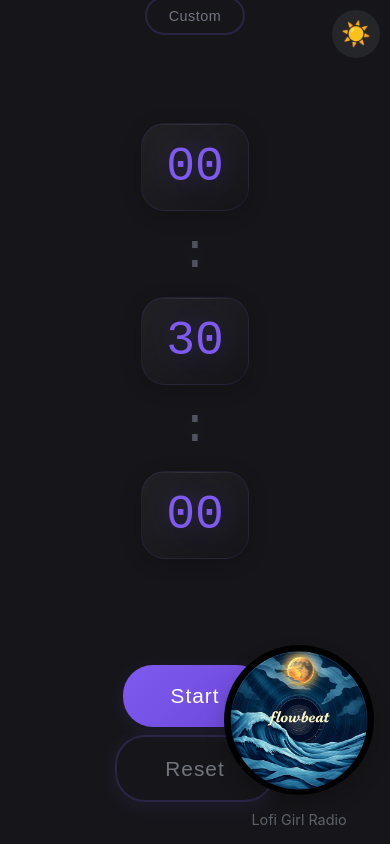
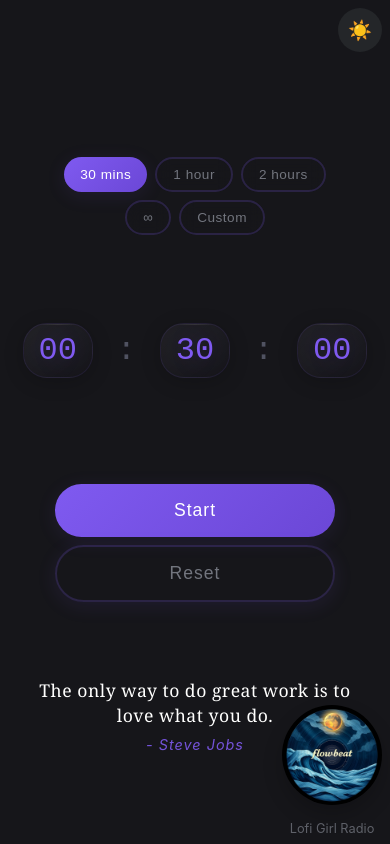
Before and after one commit to KeshariPiyush24/FlowBeat, a React (Vite) app: page / in a window 390 px wide. Built offline with nearby package versions, Linux system fonts and the light colour scheme; no server answers.

Commit message:
made the application more mobile friendly

```diff
--- a/index.html
+++ b/index.html
@@ -3,7 +3,7 @@
 
 <head>
     <meta charset="UTF-8" />
-    <meta name="viewport" content="width=device-width, initial-scale=1.0" />
+    <meta name="viewport" content="width=device-width, initial-scale=1.0, maximum-scale=1.0, user-scalable=no">
     <meta name="description"
         content="FlowBeat is a lofi radio that plays hip hop beats. It's the perfect background music for studying, working, or just relaxing.">
     <meta name="keywords"
--- a/src/components/Audio/AudioPlayer.css
+++ b/src/components/Audio/AudioPlayer.css
@@ -97,13 +97,29 @@
 
 @media (max-width: 768px) {
     .audio-player {
-        bottom: 1rem;
-        right: 1rem;
+        bottom: 0.5rem;
+        right: 0.5rem;
     }
 
     .vinyl-record {
-        width: 150px;
-        height: 150px;
+        width: 120px;
+        height: 120px;
+    }
+
+    .track-info {
+        font-size: 0.8rem;
+    }
+}
+
+@media (max-width: 480px) {
+    .vinyl-record {
+        width: 100px;
+        height: 100px;
+    }
+
+    .vinyl-record::after {
+        width: 20px;
+        height: 20px;
     }
 }
 
--- a/src/components/Layout/Container.css
+++ b/src/components/Layout/Container.css
@@ -2,15 +2,16 @@
     width: 100%;
     max-width: 1024px;
     margin: 0 auto;
-    padding: 2rem 1rem;
+    padding: 1rem;
     min-height: 100vh;
     display: flex;
     flex-direction: column;
-    gap: 2rem;
+    gap: 1rem;
 }
 
 @media (max-width: 768px) {
     .main-container {
-        padding: 1rem;
+        padding: 0.5rem;
+        gap: 0.5rem;
     }
 }
--- a/src/components/Quote/Quote.css
+++ b/src/components/Quote/Quote.css
@@ -32,11 +32,13 @@
 @media (max-width: 768px) {
     .quote {
         padding: 0.5rem;
-        width: 95%;
+        margin-top: 1rem;
     }
 
     .quote-text {
-        font-size: 1.2rem;
+        font-size: 1.1rem;
+        line-height: 1.4;
+        margin-bottom: 0.5rem;
     }
 
     .quote-author {
--- a/src/components/Theme/ThemeToggle.css
+++ b/src/components/Theme/ThemeToggle.css
@@ -31,9 +31,10 @@ body.dark-mode .theme-toggle {
 
 @media (max-width: 768px) {
     .theme-toggle {
-        position: fixed;
-        top: 10px;
-        right: 10px;
-        z-index: 1000;
+        top: 0.5rem;
+        right: 0.5rem;
+        width: 2.5rem;
+        height: 2.5rem;
+        font-size: 1.2rem;
     }
 }
--- a/src/components/Timer/Timer.css
+++ b/src/components/Timer/Timer.css
@@ -191,28 +191,48 @@ body.dark-mode .time-unit {
 
 @media (max-width: 768px) {
     .digital-clock {
-        font-size: 3rem;
-        flex-direction: column;
-        gap: 1rem;
+        font-size: 2.5rem;
+        gap: 0.5rem;
     }
 
     .time-unit {
-        min-width: 100px;
-        padding: 1rem 1.5rem;
-    }
-
-    .separator {
-        margin: 0;
+        min-width: 80px;
+        padding: 0.75rem 1rem;
     }
 
     .timer-modes {
-        gap: 0.75rem;
+        gap: 0.5rem;
+        padding: 0 0.5rem;
     }
 
     .mode-button {
-        padding: 0.6rem 1.2rem;
-        font-size: 0.9rem;
-        min-width: 100px;
+        padding: 0.5rem 1rem;
+        font-size: 0.85rem;
+        min-width: auto;
+    }
+
+    .timer-controls {
+        gap: 1rem;
+        flex-direction: column;
+        width: 100%;
+        max-width: 300px;
+    }
+
+    .control-button {
+        width: 100%;
+        padding: 1rem;
+        font-size: 1.1rem;
+    }
+}
+
+@media (max-width: 480px) {
+    .digital-clock {
+        font-size: 2rem;
+    }
+
+    .time-unit {
+        min-width: 70px;
+        padding: 0.5rem 0.75rem;
     }
 }
 
--- a/src/styles/App.css
+++ b/src/styles/App.css
@@ -61,11 +61,22 @@
 
     .content-wrapper {
         padding: 0.5rem;
-        gap: 1.5rem;
+        gap: 1rem;
     }
 
     .main-section {
-        gap: 2rem;
+        gap: 1.5rem;
+        padding-top: 3rem;
+    }
+}
+
+@media (max-width: 480px) {
+    .content-wrapper {
+        padding: 0.25rem;
+    }
+
+    .main-section {
+        gap: 1rem;
     }
 }
 
```
